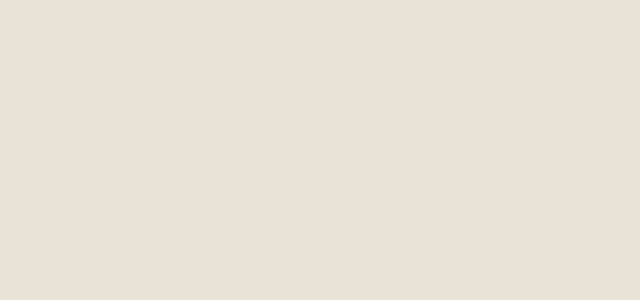
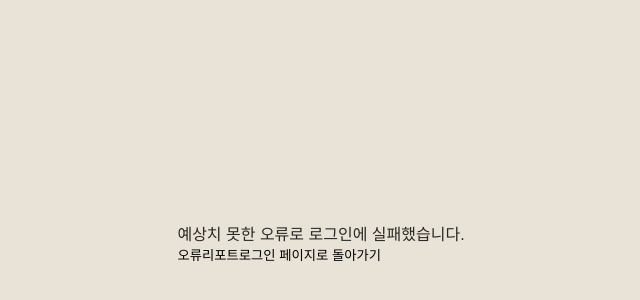
Before and after one commit to diary-project/frontend-diary, a React (Vite) app in the folder dairy-project-FE/: page /error/report in a window 1280 px wide. Before the commit this address had no page. Shown: the part 158-458 px from the top of the page, without its empty margins (319-959 px from the left). Built offline with nearby package versions, Linux system fonts and the light colour scheme; a web font is replaced by a local one.

Commit message:
✅ Error 페이지 추가 / App.jsx에 Error 페이지 라우팅 완료

```diff
--- a/dairy-project-FE/src/App.jsx
+++ b/dairy-project-FE/src/App.jsx
@@ -5,7 +5,8 @@ import D_SIGNIN_000 from './pages/D_SIGNIN_000/D_SIGNIN_000';
 import D_MY_000 from './pages/D_MY_000/D_MY_000';
 import D_WRITE_000 from './pages/D_WRITE_000/D_WRITE_000';
 import D_READ_000 from './pages/D_READ_000/D_READ_000';
-import Kakao_callback from './pages/Kakao_callback/Kakao_callback';
+import KakaoCallback from './pages/KakaoCallback/KakaoCallback';
+import Error from './pages/Error/Error';
 
 function App() {
   return (
@@ -16,7 +17,8 @@ function App() {
         <Route path="/my-page" element={<D_MY_000 />}></Route>
         <Route path="/write" element={<D_WRITE_000 />}></Route>
         <Route path="/read" element={<D_READ_000 />}></Route>
-        <Route path="/oauth/kakao/callback/" element={<Kakao_callback />}></Route>
+        <Route path="/oauth/kakao/callback/" element={<KakaoCallback />}></Route>
+        <Route path="/error/report" element={<Error />}></Route>
       </Routes>
     </>
   );
--- /dev/null
+++ b/dairy-project-FE/src/pages/Error/Error.jsx
@@ -0,0 +1,15 @@
+import React from 'react';
+
+function Error() {
+  return (
+    <div>
+      <p>예상치 못한 오류로 로그인에 실패했습니다.</p>
+      <div>
+        <button>오류리포트</button>
+        <button>로그인 페이지로 돌아가기</button>
+      </div>
+    </div>
+  );
+}
+
+export default Error;
```
